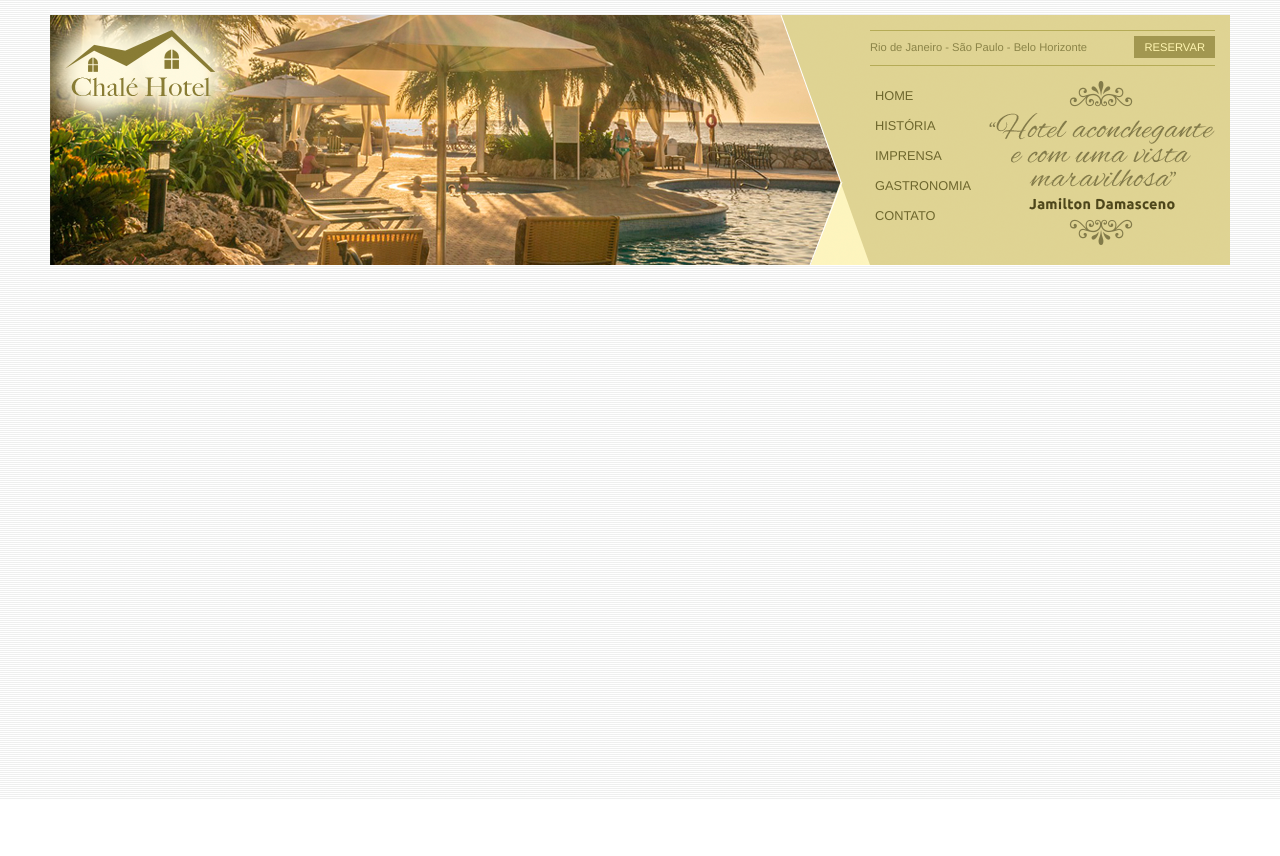
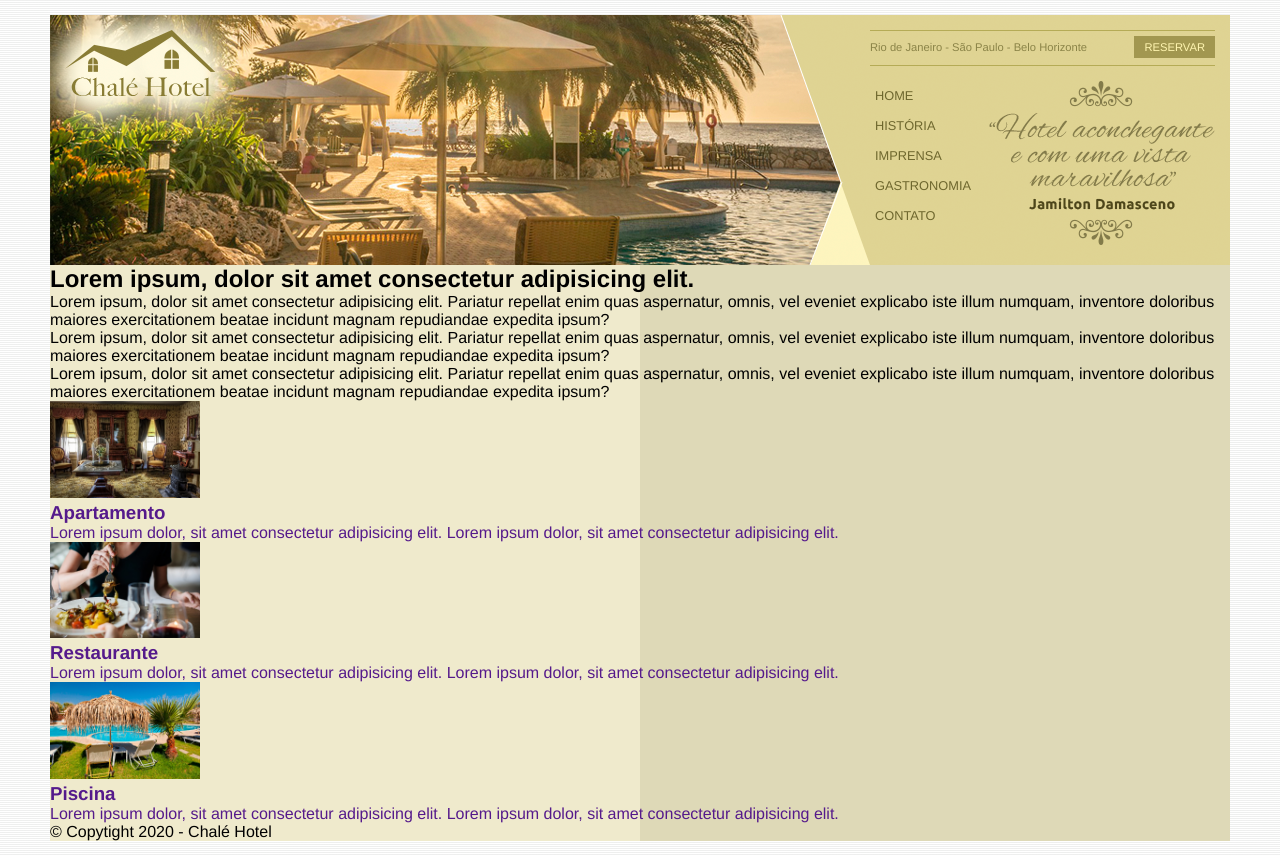
Before and after one commit to ThiagoLimaC/microprojeto-css-ChaleHotel, a plain HTML site: page index.html in a window 1280 px wide. Before the commit the page ends 800 px from the top, so only its background shows below. Drawn offline with Linux system fonts and the light colour scheme.

Commit message:
Refactor HTML structure and improve indentation in index.html

```diff
--- a/index.html
+++ b/index.html
@@ -1,10 +1,10 @@
 <!DOCTYPE html>
 <html lang="pt-br">
   <head>
-    <meta charset="UTF-8">
-    <meta name="viewport" content="width=device-width, initial-scale=1.0">
+    <meta charset="UTF-8" />
+    <meta name="viewport" content="width=device-width, initial-scale=1.0" />
     <title>Chalé Hotel</title>
-    <link rel="stylesheet" href="css/estilo.css">
+    <link rel="stylesheet" href="css/estilo.css" />
   </head>
   <body>
     <!-- Inicio container -->
@@ -24,7 +24,7 @@
                 Rio de Janeiro - São Paulo - Belo Horizonte
               </span>
               <a class="reserva" href="">Reservar</a>
-                        <div style="clear: both;"></div>
+              <div style="clear: both"></div>
             </div>
 
             <div id="menu">
@@ -36,12 +36,69 @@
                 <li><a href="">Contato</a></li>
               </ul>
 
-                        <img class="depoimento" src="imagens/depoimento.png" alt="">
+              <img class="depoimento" src="imagens/depoimento.png" alt="" />
             </div>
           </div>
         </div>
       </div>
       <!-- Fim topo -->
+
+      <!-- Inicio conteudo -->
+      <div id="area-principal">
+        <div class="conteudo">
+            <h2>Lorem ipsum, dolor sit amet consectetur adipisicing elit.</h2>
+            <p>
+                Lorem ipsum, dolor sit amet consectetur adipisicing elit. Pariatur repellat enim quas aspernatur, omnis, vel eveniet explicabo iste illum numquam, inventore doloribus maiores exercitationem beatae incidunt magnam repudiandae expedita ipsum?
+            </p>
+            <p>
+                Lorem ipsum, dolor sit amet consectetur adipisicing elit. Pariatur repellat enim quas aspernatur, omnis, vel eveniet explicabo iste illum numquam, inventore doloribus maiores exercitationem beatae incidunt magnam repudiandae expedita ipsum?
+            </p>
+            <p>
+                Lorem ipsum, dolor sit amet consectetur adipisicing elit. Pariatur repellat enim quas aspernatur, omnis, vel eveniet explicabo iste illum numquam, inventore doloribus maiores exercitationem beatae incidunt magnam repudiandae expedita ipsum?
+            </p>
+        </div>
+      </div>
+      <div id="area-lateral">
+        <div class="conteudo">
+            <ul id="beneficios">
+                <li>
+                    <a href="">
+                        <img src="imagens/apartamento.jpg" alt="restaurante" width="150">
+                        <h3>Apartamento</h3>
+                        <p>
+                            Lorem ipsum dolor, sit amet consectetur adipisicing elit. Lorem ipsum dolor, sit amet consectetur adipisicing elit.
+                        </p>
+                    </a>
+                </li>
+                <li>
+                    <a href="">
+                        <img src="imagens/restaurante.jpg" alt="restaurante" width="150">
+                        <h3>Restaurante</h3>
+                        <p>
+                            Lorem ipsum dolor, sit amet consectetur adipisicing elit. Lorem ipsum dolor, sit amet consectetur adipisicing elit.
+                        </p>
+                    </a>
+                </li>
+                <li>
+                    <a href="">
+                        <img src="imagens/piscina.jpg" alt="restaurante" width="150">
+                        <h3>Piscina</h3>
+                        <p>
+                            Lorem ipsum dolor, sit amet consectetur adipisicing elit. Lorem ipsum dolor, sit amet consectetur adipisicing elit.
+                        </p>
+                    </a>
+                </li>
+            </ul>
+        </div>
+      </div>
+      <!-- Fim conteudo -->
+
+      <div id="rodape">
+        <span>
+            &copy; Copytight 2020 - Chalé Hotel
+        </span>
+      </div>
+
     </div>
     <!-- Fim container -->
   </body>
```
Lines whose indentation alone changed are shown as unchanged.
